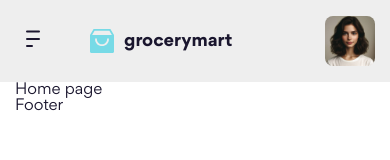
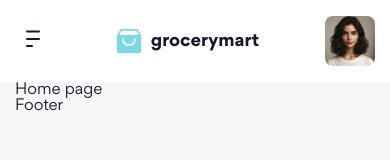
Before and after one commit to tuan782000/f8-project-08, a website: page index.html in a window 390 px wide. Drawn offline with Linux system fonts and the light colour scheme.

Commit message:
Sửa các lỗi khi responsive Header

```diff
--- a/index.html
+++ b/index.html
@@ -39,7 +39,7 @@
         <!-- Header -->
         <header id="header" class="header"></header>
         <script>
-            load("#header", "./template/header.html");
+            load("#header", "./templates/header.html");
         </script>
         <div class="container">
             <!-- Main -->
@@ -48,7 +48,7 @@
             <!-- Footer -->
             <footer id="footer">footer</footer>
             <script>
-                load("#footer", "./template/footer.html");
+                load("#footer", "./templates/footer.html");
             </script>
         </div>
     </body>
--- a/scss/base/_base.scss
+++ b/scss/base/_base.scss
@@ -14,6 +14,7 @@ body {
     font-size: 1.6rem;
     font-family: Gordita, sans-serif;
     color: var(--text-color);
+    background: var(--body-bg);
 }
 
 a {
--- a/scss/components/_logo.scss
+++ b/scss/components/_logo.scss
@@ -1,4 +1,4 @@
-@use '../abstracts';
+@use "../abstracts";
 .logo {
     display: flex;
     align-items: center;
@@ -6,7 +6,10 @@
 
     @include abstracts.breakpoint(lg) {
         gap: 10px;
-        margin-left: 39px;
+        margin-left: 40px;
+    }
+    @include abstracts.breakpoint(sm) {
+        margin-left: 0;
     }
 
     &__title {
--- a/scss/layout/_header.scss
+++ b/scss/layout/_header.scss
@@ -20,6 +20,7 @@
     }
 
     @include abstracts.breakpoint(sm) {
+        justify-content: space-between;
         padding: 16px 0;
     }
 
@@ -66,7 +67,9 @@
     @extend %flexItemCenter;
     gap: 20px;
     margin-left: auto; // margin-right sẽ tự dộng bằng 0, bằng 0 thì tự động chạy sát ra bên phải
-
+    @include abstracts.breakpoint(sm) {
+        margin-left: 0;
+    }
     &__group {
         @extend %flexItemCenter;
 
--- a/scss/theme/_dark.scss
+++ b/scss/theme/_dark.scss
@@ -3,6 +3,7 @@ html.dark {
     --icon-color: brightness(0) saturate(100%) invert(100%) sepia(5%)
         saturate(7500%) hue-rotate(69deg) brightness(126%) contrast(101%);
 
+    --body-bg: #292E39;
     --header-bg-color: #171c28;
     --top-act-group-bg-color: #292e39;
     --top-act-group-shadow: rgba(0, 0, 0, 0.2);
--- a/scss/theme/_light.scss
+++ b/scss/theme/_light.scss
@@ -1,10 +1,16 @@
+@use "../abstracts";
 html {
     --text-color: #1a162e;
     --icon-color: brightness(0) saturate(100%) invert(7%) sepia(34%)
         saturate(1559%) hue-rotate(216deg) brightness(100%) contrast(95%);
 
+    --body-bg: #f6f6f6;
     --header-bg-color: #eee;
     --top-act-group-bg-color: #fff;
     --top-act-group-shadow: rgba(237, 237, 246, 0.2);
     --top-act-group-separate: #ededf6;
+
+    @include abstracts.breakpoint(lg) {
+        --header-bg-color: #fff;
+    }
 }
```
Also changed, not shown: sign-in.html (+2 -2 lines), sign-up.html (+2 -2 lines), assets/css/components/index.css, assets/css/main.css, templates/footer.html (renamed from template/footer.html), templates/header.html (renamed from template/header.html), 2 other files.
